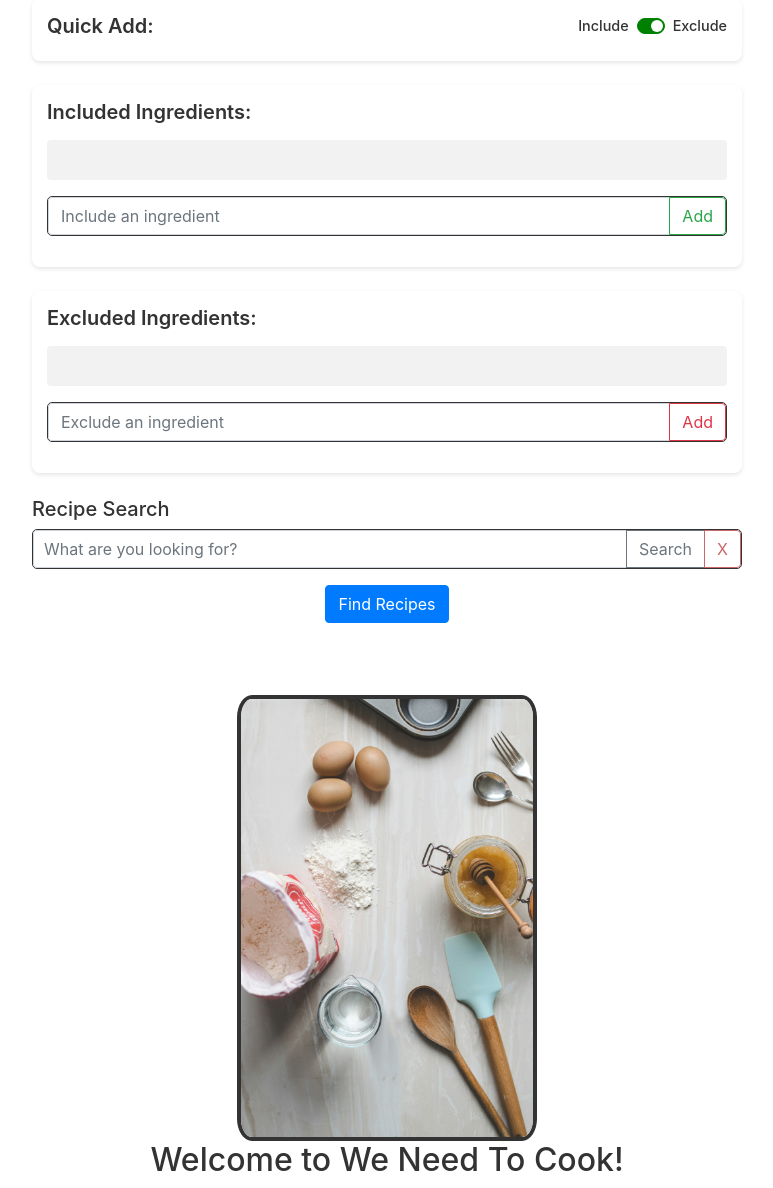
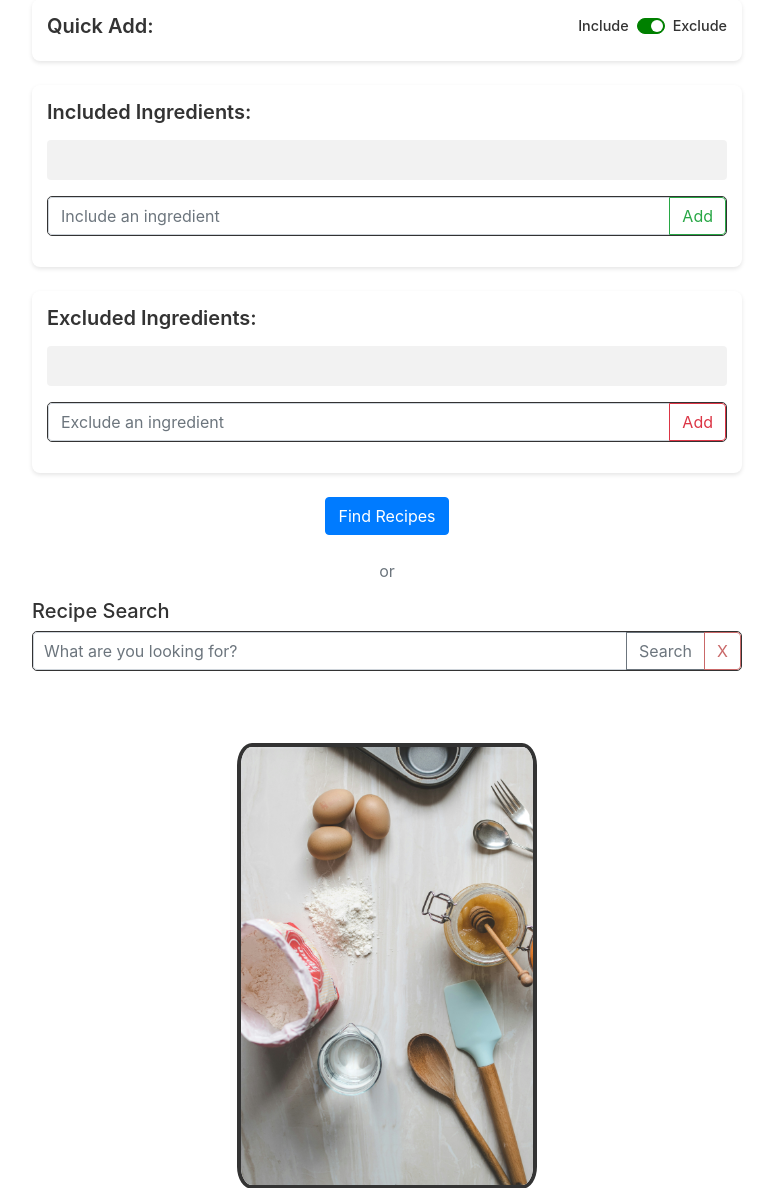
Before and after one commit to UCCS-CS4300-5300/Group1-fall2024, a Django app: page / in a window 1280 px wide. Shown: the part 233-1421 px from the top of the page, without its empty margins (253-1026 px from the left). Run offline with Django 4.2, Linux system fonts and the light colour scheme; data that the repository does not hold is empty; some libraries are stand-ins or nearby versions.

Commit message:
saved search additions

```diff
--- a/cookapp/templates/cookapp/index.html
+++ b/cookapp/templates/cookapp/index.html
@@ -74,7 +74,16 @@
                             </div>
                         </div>
 
-                        <h5 class="text-left mt-4">Recipe Search</h5>
+                        <!-- Find Recipes Button -->
+                        <button type="button" id="find-recipes-button" class="btn btn-primary mb-4">Find Recipes</button>
+
+                        <!-- OR Label -->
+                        <div class="text-center mb-3">
+                            <span class="text-muted">or</span>
+                        </div>
+
+                        <!-- Search Bar -->
+                        <h5 class="text-left">Recipe Search</h5>
                         <div class="input-group mb-3 w-100">
                             <input type="text" id="search-input" class="form-control" placeholder="What are you looking for?">
                             <div class="input-group-append">
@@ -86,8 +95,6 @@
                         <ul id="search-results-list" class="list-group w-100">
                             <!-- Search results will be displayed here -->
                         </ul>
-
-                        <button type="button" id="find-recipes-button" class="btn btn-primary mb-3">Find Recipes</button>
 
                         <ul id="find-results-list" class="list-group w-100 mb-3">
                             <!-- Results from Find Recipes will be displayed here -->
@@ -225,11 +232,24 @@
             }
         }
 
-        // Quick add buttons
-        $('.common-ingredient-btn').on('click', function(e) {
-            e.preventDefault();
+        // Event listeners for adding ingredients to the lists
+        $('#add-whitelist').on('click', function() {
+            var ingredient = $('#new-whitelist-input').val().trim();
+            addWhitelistIngredient(ingredient);
+            savePreferences();
+        });
+
+        $('#add-blacklist').on('click', function() {
+            var ingredient = $('#new-blacklist-input').val().trim();
+            addBlacklistIngredient(ingredient);
+            savePreferences();
+        });
+
+        $('.common-ingredient-btn').on('click', function() {
             var ingredient = $(this).data('ingredient');
-            if ($('#quick-add-mode').is(':checked')) {
+            var mode = $('#quick-add-mode').prop('checked') ? 'whitelist' : 'blacklist';
+
+            if (mode === 'whitelist') {
                 addWhitelistIngredient(ingredient);
             } else {
                 addBlacklistIngredient(ingredient);
@@ -237,33 +257,17 @@
             savePreferences();
         });
 
-        // Add new whitelist ingredient
-        $('#add-whitelist').on('click', function() {
-            var ingredient = $('#new-whitelist-input').val().trim();
-            addWhitelistIngredient(ingredient);
-            savePreferences();
+        // Search and Find Recipes button event listeners
+        $('#search-button').on('click', function() {
+            var query = $('#search-input').val();
+            fetchRecipes(query);
         });
 
-        // Add new blacklist ingredient
-        $('#add-blacklist').on('click', function() {
-            var ingredient = $('#new-blacklist-input').val().trim();
-            addBlacklistIngredient(ingredient);
-            savePreferences();
-        });
-
-        // Clear search field
         $('#clear-search').on('click', function() {
             $('#search-input').val('');
             $('#search-results-list').empty();
         });
 
-        // Perform search
-        $('#search-button').on('click', function() {
-            var query = $('#search-input').val().trim();
-            fetchRecipes(query);
-        });
-
-        // Find recipes based on whitelist
         $('#find-recipes-button').on('click', function() {
             fetchRecipes('', true);
         });
```
